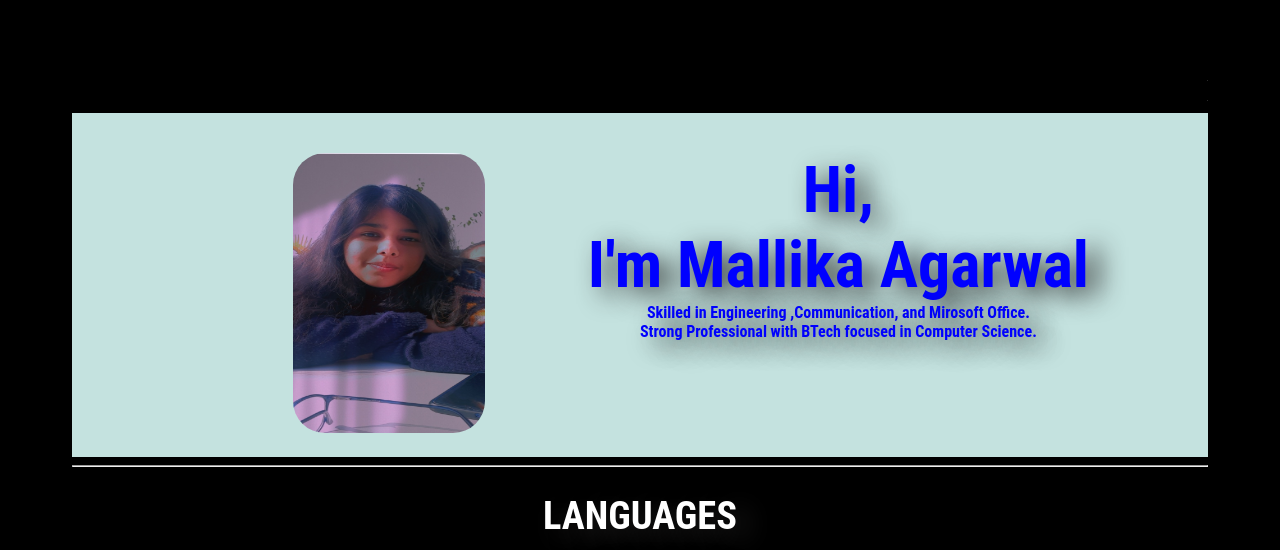
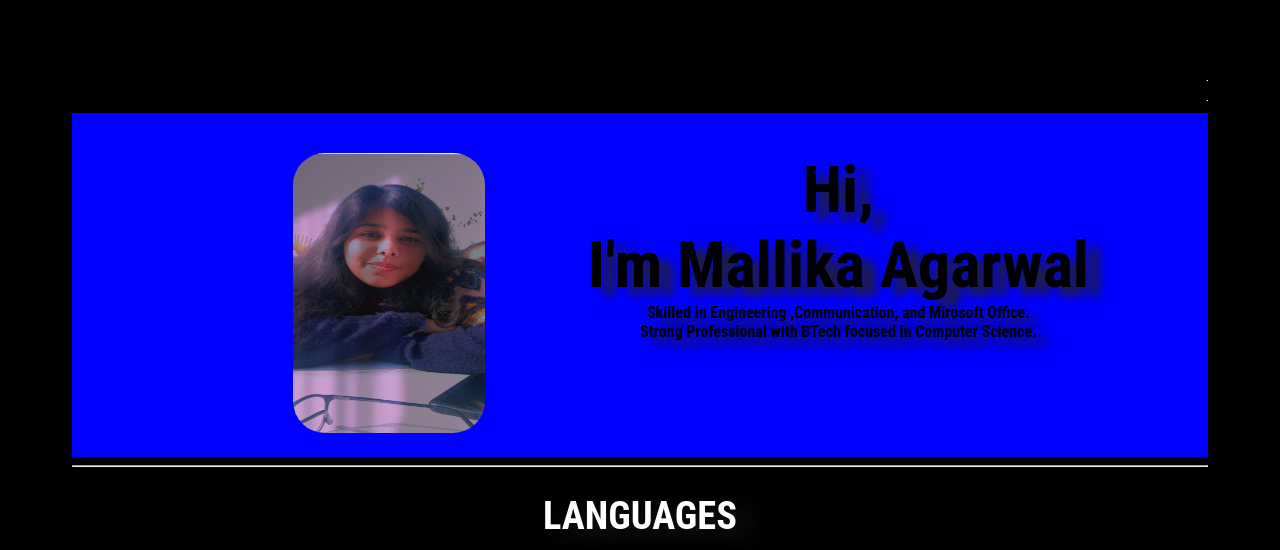
Before and after one commit to Mallika-2002/propagate.github.io, a plain HTML site: page index.html in a window 1280 px wide. Shown: the top 550 px of the page. Drawn offline with Linux system fonts and the light colour scheme.

Commit message:
Update style2.css

```diff
--- a/style2.css
+++ b/style2.css
@@ -17,8 +17,8 @@ marquee {
     height: 43vh;
     justify-content: center;
     /* border:3em solid pink; */
-    background-color:#c4e2df;
-    color:blue;
+    background-color:blue;
+    color:black;
 
 
 }
@@ -41,7 +41,7 @@ marquee {
     position: relative;
     left: 8vw;
     top: 5vh;
-    text-shadow:1vw 1vh 2vw rgb(36, 35, 35);
+    text-shadow:1vw 1vh 0.8vw rgb(36, 35, 35);
 
 
 
```
